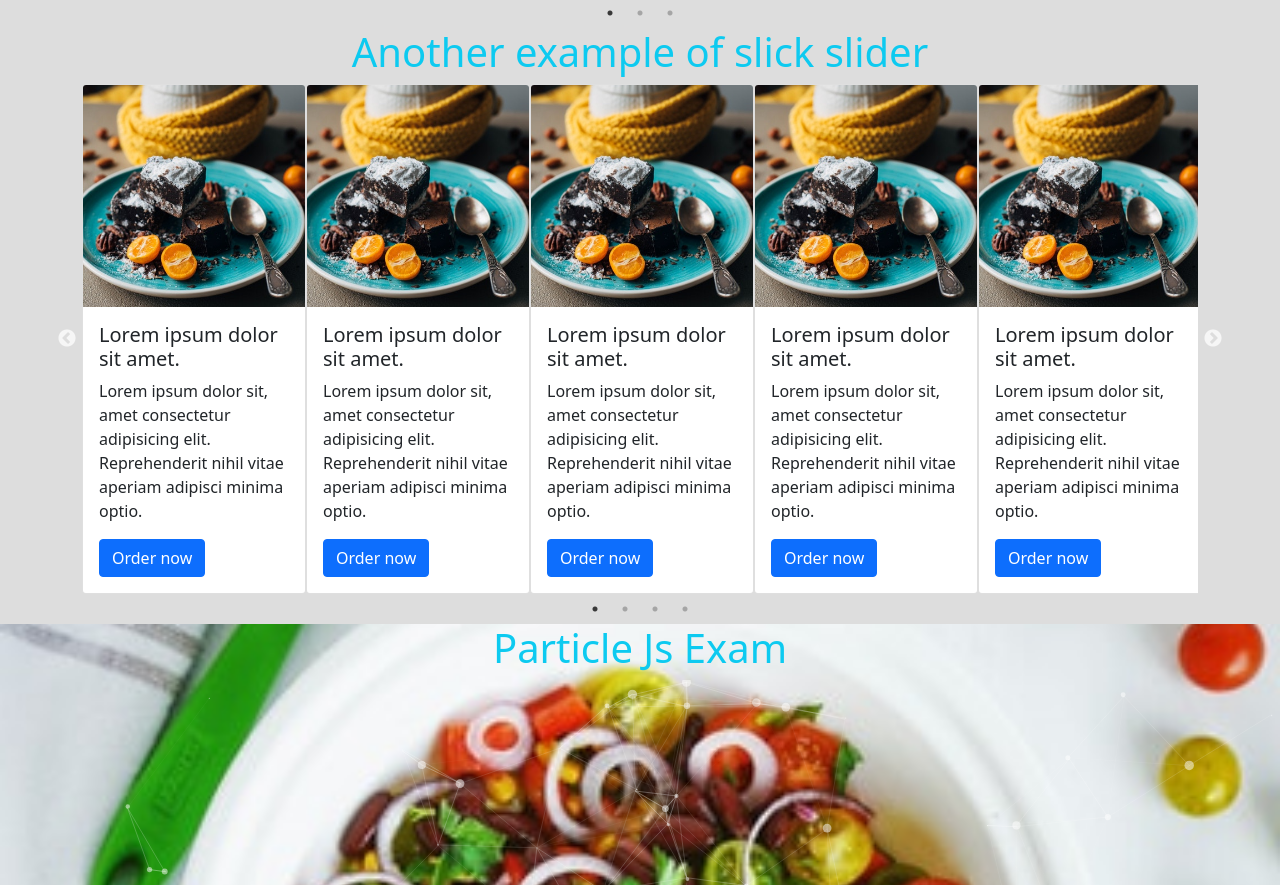
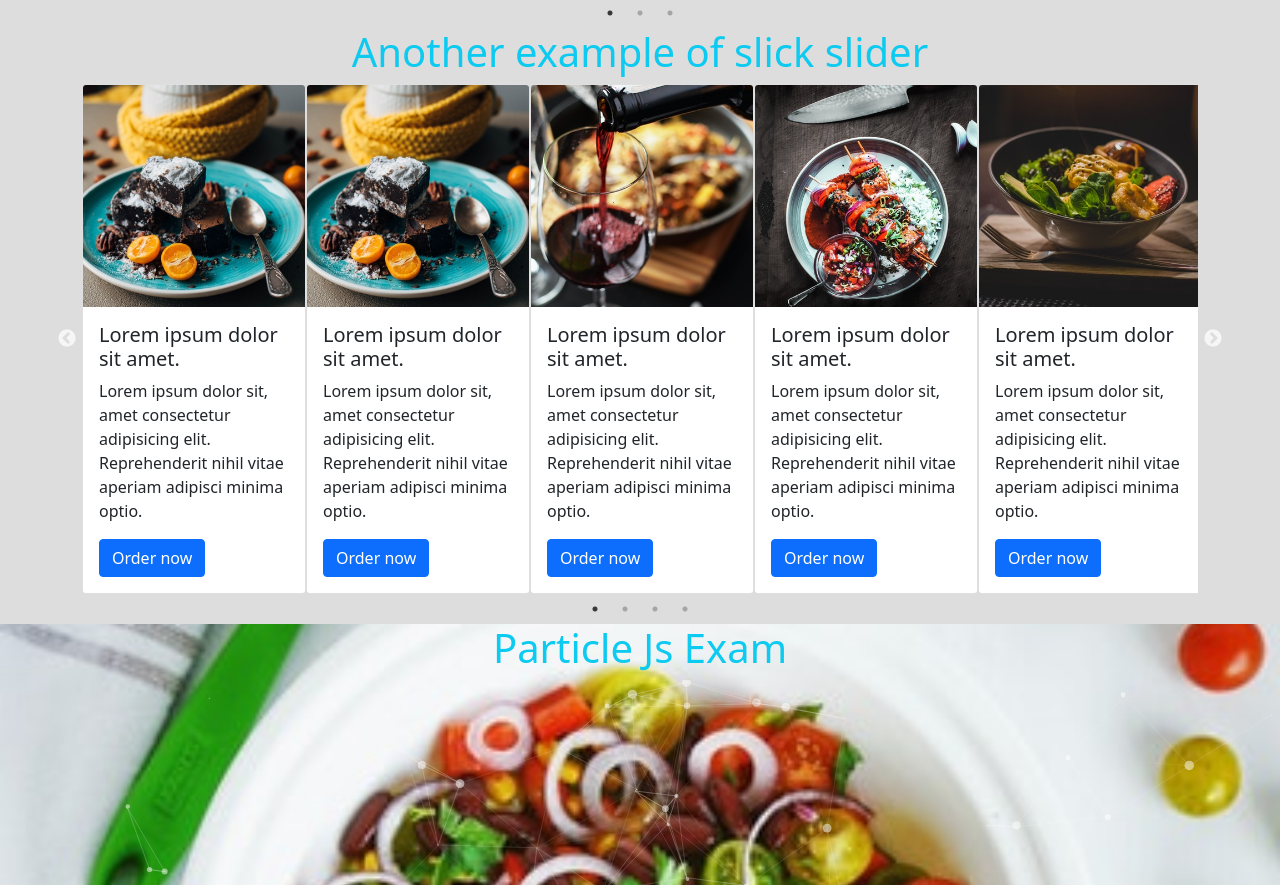
Before and after one commit to tanvirhn/owl_slick_slider, a plain HTML site: page index.html in a window 1280 px wide. Shown: the part 1128-2013 px from the top of the page. Drawn offline with Linux system fonts and the light colour scheme; files whose address does not match are found by name.

Commit message:
Update index.html

```diff
--- a/index.html
+++ b/index.html
@@ -191,7 +191,7 @@
   </div>
 </div>
 		<div class="card" style="width: 18rem;">
-  <img src="img/f1.jpg" class="card-img-top" alt="...">
+  <img src="img/f5.jpg" class="card-img-top" alt="...">
   <div class="card-body">
     <h5 class="card-title">Lorem ipsum dolor sit amet.</h5>
     <p class="card-text">Lorem ipsum dolor sit, amet consectetur adipisicing elit. Reprehenderit nihil vitae aperiam adipisci minima optio.</p>
@@ -199,7 +199,7 @@
   </div>
 </div>
 		<div class="card" style="width: 18rem;">
-  <img src="img/f1.jpg" class="card-img-top" alt="...">
+  <img src="img/f3.jpg" class="card-img-top" alt="...">
   <div class="card-body">
     <h5 class="card-title">Lorem ipsum dolor sit amet.</h5>
     <p class="card-text">Lorem ipsum dolor sit, amet consectetur adipisicing elit. Reprehenderit nihil vitae aperiam adipisci minima optio.</p>
@@ -207,7 +207,7 @@
   </div>
 </div>
 		<div class="card" style="width: 18rem;">
-  <img src="img/f1.jpg" class="card-img-top" alt="...">
+  <img src="img/f2.jpg" class="card-img-top" alt="...">
   <div class="card-body">
     <h5 class="card-title">Lorem ipsum dolor sit amet.</h5>
     <p class="card-text">Lorem ipsum dolor sit, amet consectetur adipisicing elit. Reprehenderit nihil vitae aperiam adipisci minima optio.</p>
```
